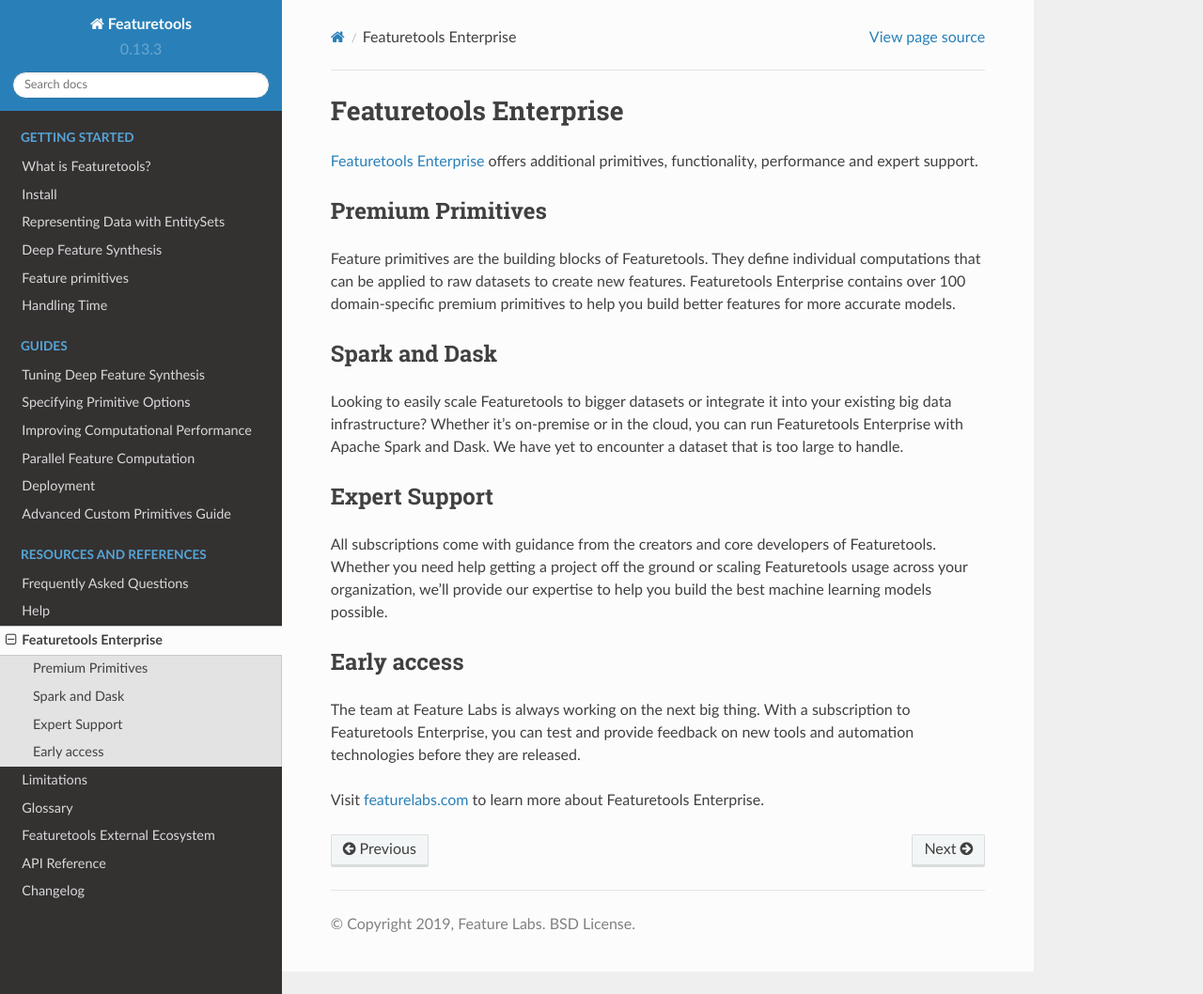
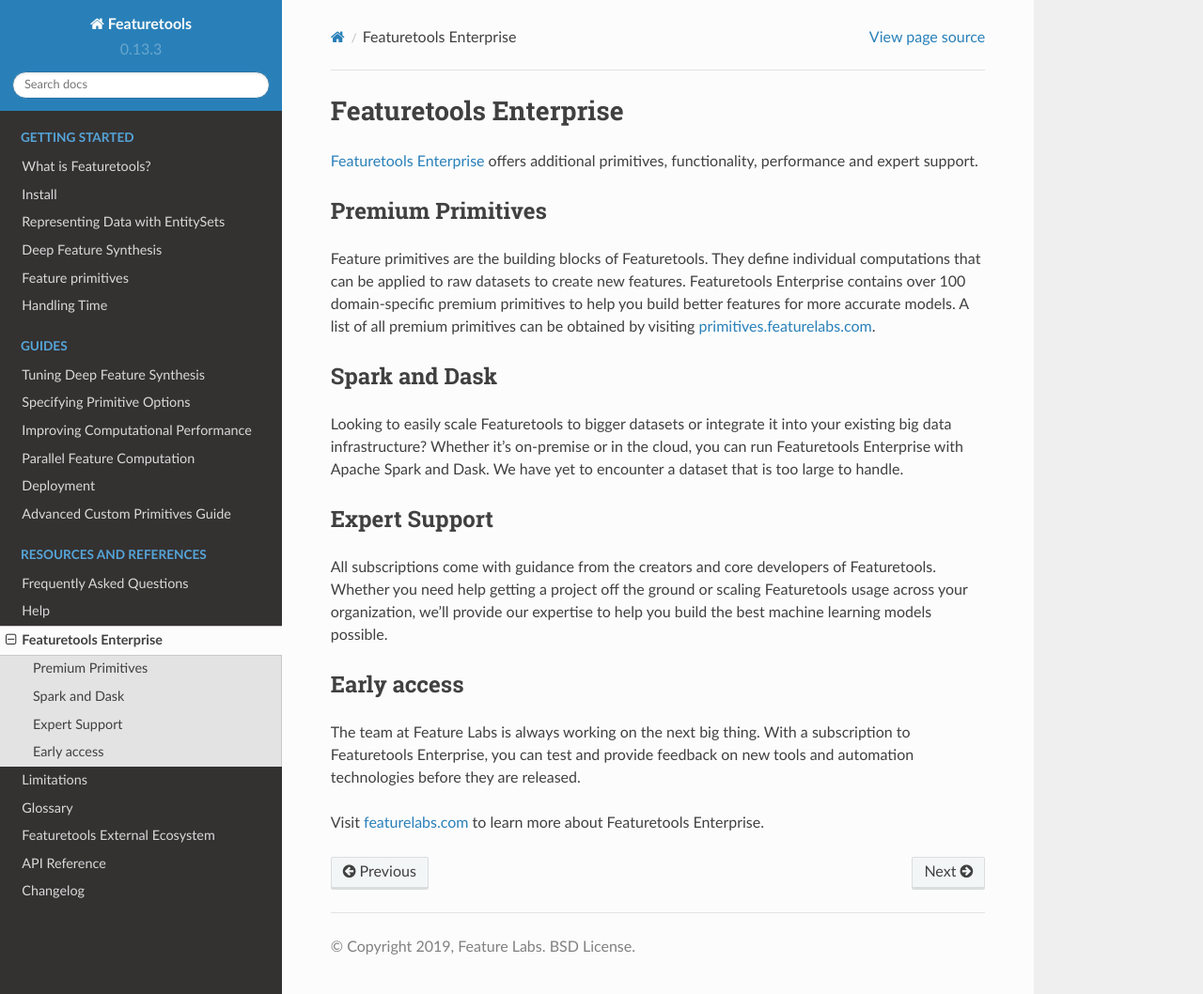
Before and after one commit to alteryx/featuretools, a Sphinx documentation site: the page built from docs/source/featuretools_enterprise.rst, in a window 1280 px wide and 1058 px high. Shown: the whole window at 94% size. Built offline with Sphinx 7.4.7 and the Read the Docs theme 2.0.0, drawn with Linux system fonts in a browser that asks for light colours; pages that are not in the unit, such as notebooks, are missing from menus.

Commit message:
add doc links to primitives.featurelabs.com

```diff
--- a/docs/source/featuretools_enterprise.rst
+++ b/docs/source/featuretools_enterprise.rst
@@ -5,7 +5,7 @@
 
 Premium Primitives
 ------------------
-Feature primitives are the building blocks of Featuretools. They define individual computations that can be applied to raw datasets to create new features. Featuretools Enterprise contains over 100 domain-specific premium primitives to help you build better features for more accurate models.
+Feature primitives are the building blocks of Featuretools. They define individual computations that can be applied to raw datasets to create new features. Featuretools Enterprise contains over 100 domain-specific premium primitives to help you build better features for more accurate models. A list of all premium primitives can be obtained by visiting `primitives.featurelabs.com <https://primitives.featurelabs.com/>`__.
 
 
 Spark and Dask
```
Also changed, not shown: docs/source/frequently_asked_questions.ipynb.
